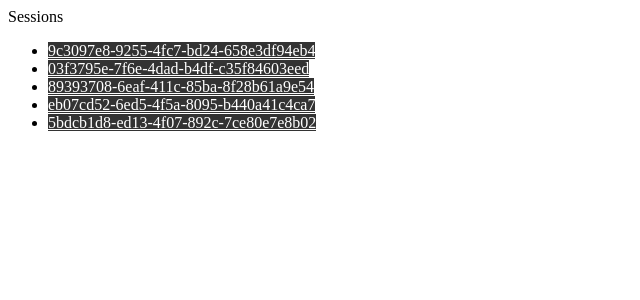
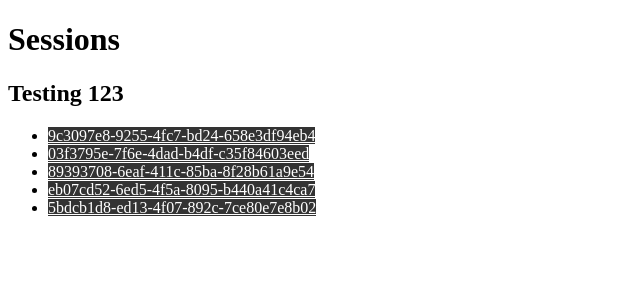
Before and after one commit to davidglaeseman/nuxt-layers-test, a Nuxt app: page /sessions in a window 1280 px wide. Shown: the top 300 px of the page, without its empty margins (0-640 px from the left). Built offline with nearby package versions, Linux system fonts and the light colour scheme.

Commit message:
Update sessions.vue

```diff
--- a/pages/sessions.vue
+++ b/pages/sessions.vue
@@ -13,7 +13,8 @@ const sessions = [
 
 <template>
   <div class="sessions">
-    Sessions
+    <h1>Sessions</h1>
+    <h2> Testing 123 </h2>
 
     <ul>
       <li v-for="session in sessions">
```
